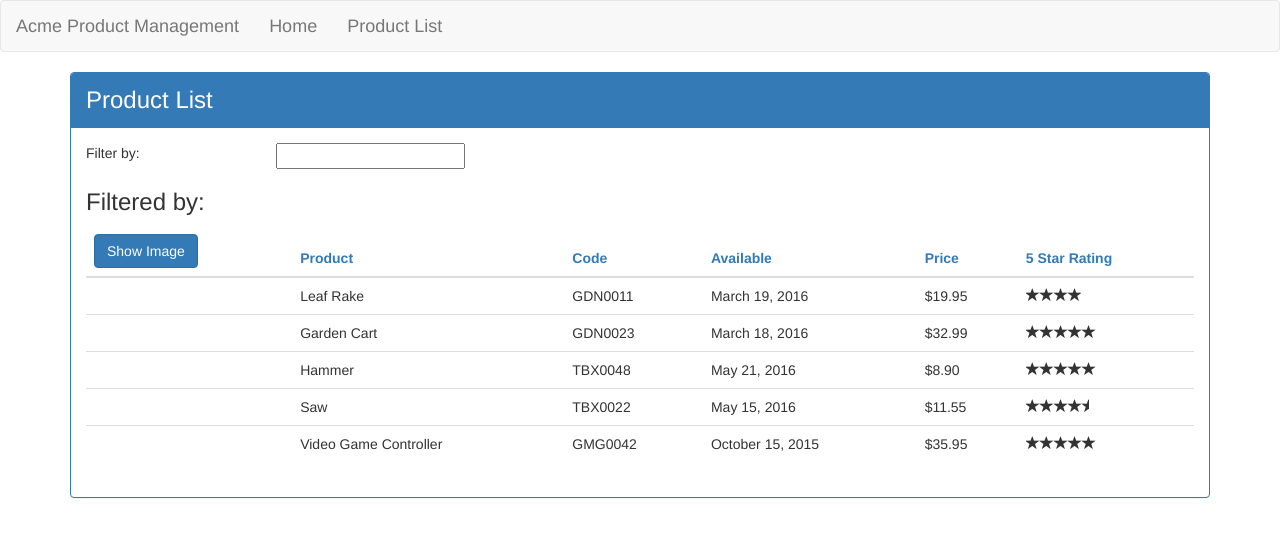
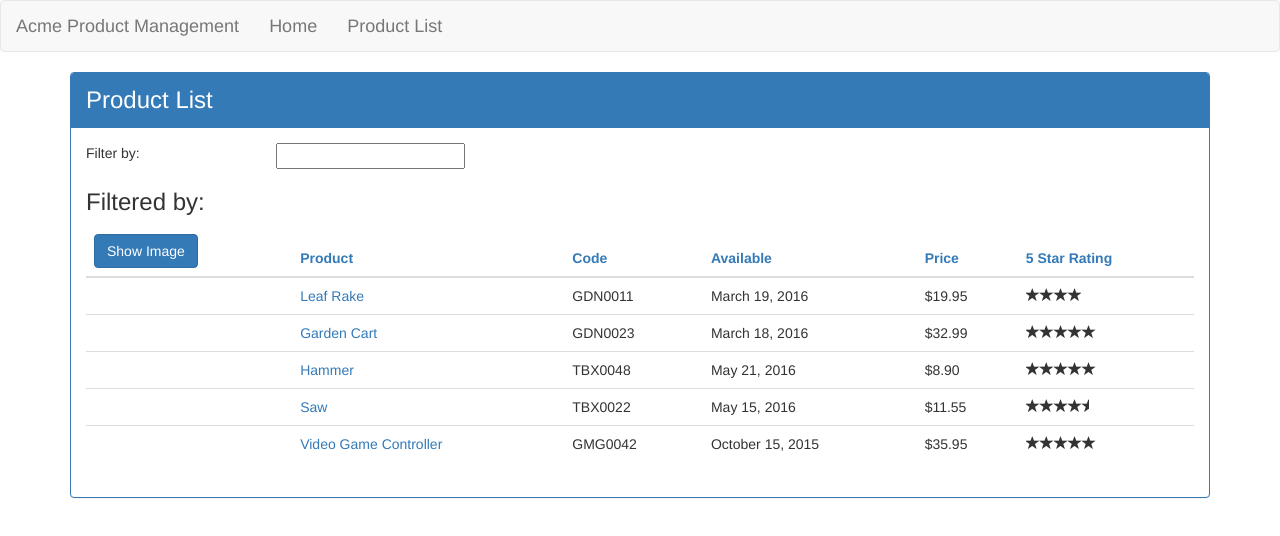
Before and after one commit to hsyen1/pluralsight-angular-application, an Angular app: page /products in a window 1280 px wide. Shown: the top 536 px of the page. Built offline with nearby package versions, Linux system fonts and the light colour scheme.

Commit message:
- added links to each of the product so that it is a clickable link
- event binding for individual products

- added routes to each product

```diff
--- a/src/app/products/product-list.component.html
+++ b/src/app/products/product-list.component.html
@@ -46,7 +46,9 @@
                 [style.width.px]='imageWidth'
                 [style.margin.px]='imageMargin'>
             </td>
-            <td>{{ product.productName }}</td>
+            <td><a [routerLink]="['/products', product.productId]">
+              {{ product.productName }}
+                </a></td>
             <td>{{ product.productCode | convertToSpaces: '-' }}</td>
             <td>{{ product.releaseDate }}</td>
             <!--data piping-->
```
